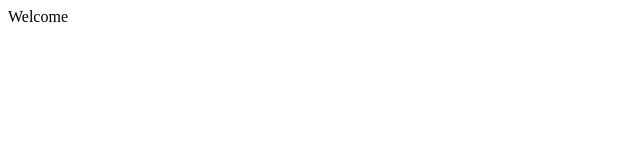
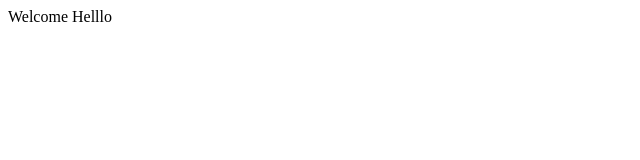
Before and after one commit to SudheerChilakaa/SINGLEPAGE-1, a plain HTML site: page index.html in a window 1280 px wide. Shown: the full height of the page, 0-640 px from the left. Drawn offline with Linux system fonts and the light colour scheme.

Commit message:
Greeting changed

```diff
--- a/index.html
+++ b/index.html
@@ -7,6 +7,7 @@
 </head>
 <body>
 
-    Welcome
+    Welcome    Helllo
+
 </body>
 </html>
```
